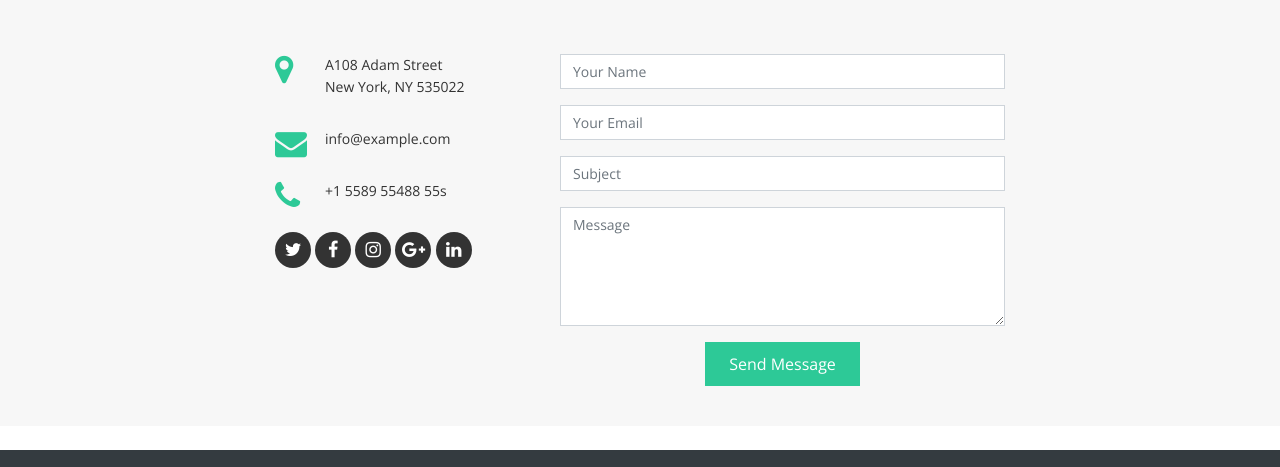
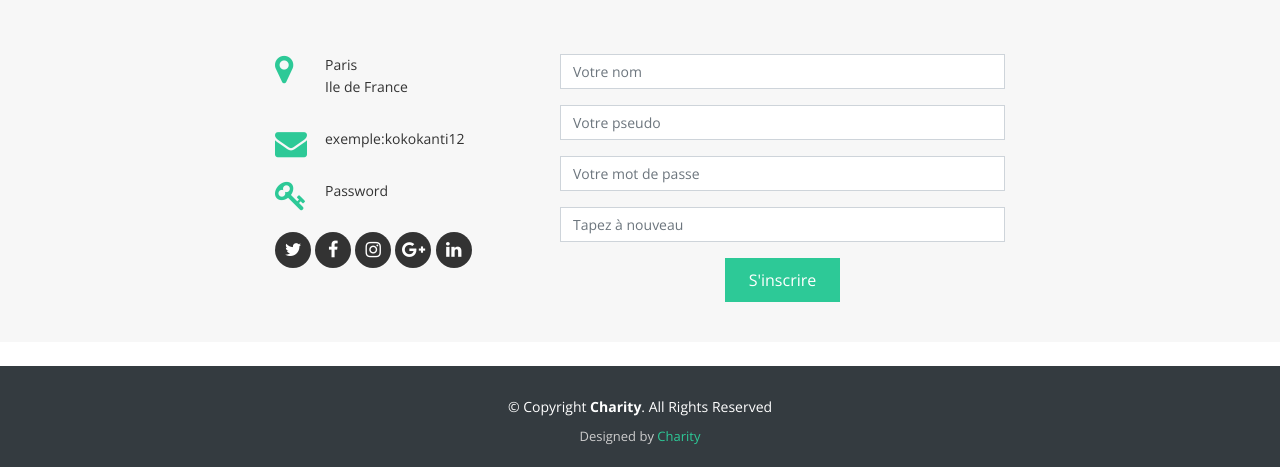
Before and after one commit to kokokanti98/html_phpwk2020, a PHP site: page / in a window 1280 px wide. Shown: the part 6033-6500 px from the top of the page. Run offline with PHP 8.4, Linux system fonts and the light colour scheme.

Commit message:
changes on the main page to some words in french

```diff
--- a/section/contact.php
+++ b/section/contact.php
@@ -19,17 +19,17 @@
             <div class="info">
               <div>
                 <i class="fa fa-map-marker"></i>
-                <p>A108 Adam Street<br>New York, NY 535022</p>
+                <p>Paris<br>Ile de France</p>
               </div>
 
               <div>
                 <i class="fa fa-envelope"></i>
-                <p>info@example.com</p>
+                <p>exemple:kokokanti12</p>
               </div>
 
               <div>
-                <i class="fa fa-phone"></i>
-                <p>+1 5589 55488 55s</p>
+                <i class="fa fa-key"></i>
+                <p>Password</p>
               </div>
             </div>
 
@@ -47,19 +47,19 @@
             <div class="form">
               <form action="forms/contact.php" method="post" role="form" class="php-email-form">
                 <div class="form-group">
-                  <input type="text" name="name" class="form-control" id="name" placeholder="Your Name" data-rule="minlen:4" data-msg="Please enter at least 4 chars" />
+                  <input type="text" name="name" class="form-control" id="name" placeholder="Votre nom" data-rule="minlen:4" data-msg="Veuillez au moins entrer 4 charactères" />
                   <div class="validate"></div>
                 </div>
                 <div class="form-group">
-                  <input type="email" class="form-control" name="email" id="email" placeholder="Your Email" data-rule="email" data-msg="Please enter a valid email" />
+                  <input type="text" name="name" class="form-control" id="name" placeholder="Votre pseudo" data-rule="minlen:4" data-msg="Veuillez au moins entrer 4 charactères" />
                   <div class="validate"></div>
                 </div>
                 <div class="form-group">
-                  <input type="text" class="form-control" name="subject" id="subject" placeholder="Subject" data-rule="minlen:4" data-msg="Please enter at least 8 chars of subject" />
+                  <input type="password" class="form-control" name="password" id="password" placeholder="Votre mot de passe" data-rule="password" data-msg="Veuillez entrer un mdp valide" />
                   <div class="validate"></div>
                 </div>
                 <div class="form-group">
-                  <textarea class="form-control" name="message" rows="5" data-rule="required" data-msg="Please write something for us" placeholder="Message"></textarea>
+                  <input type="password" class="form-control" name="password" id="password" placeholder="Tapez à nouveau" data-rule="password" data-msg="le mdp entrer ne coincide pas au celui d'avant" />
                   <div class="validate"></div>
                 </div>
                 <div class="mb-3">
@@ -67,7 +67,7 @@
                   <div class="error-message"></div>
                   <div class="sent-message">Your message has been sent. Thank you!</div>
                 </div>
-                <div class="text-center"><button type="submit">Send Message</button></div>
+                <div class="text-center"><button type="submit">S'inscrire</button></div>
               </form>
             </div>
           </div>
```
